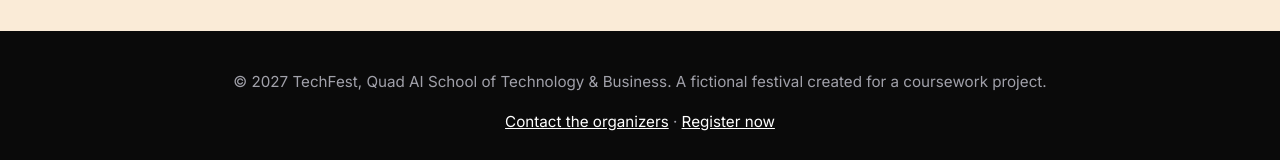
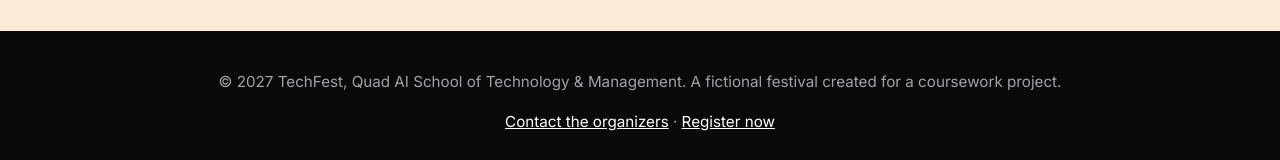
Before and after one commit to iam-msk31/Frontend-Development_Assignment, a plain HTML site: page ASSIGN-3/contact.html in a window 1280 px wide. Shown: the part 857-1017 px from the top of the page. Drawn offline with Linux system fonts and the light colour scheme.

Commit message:
Fix footer text and update school name

```diff
--- a/ASSIGN-3/contact.html
+++ b/ASSIGN-3/contact.html
@@ -77,7 +77,7 @@
     </section>
   </main>
   <footer class="site-footer">
-    <p>&copy; 2027 TechFest, Quad AI School of Technology &amp; Business. A fictional festival created for a coursework
+    <p>&copy; 2027 TechFest, Quad AI School of Technology & Management. A fictional festival created for a coursework
       project.</p>
     <p><a href="contact.html">Contact the organizers</a> &middot; <a href="register.html">Register now</a></p>
   </footer>
```
